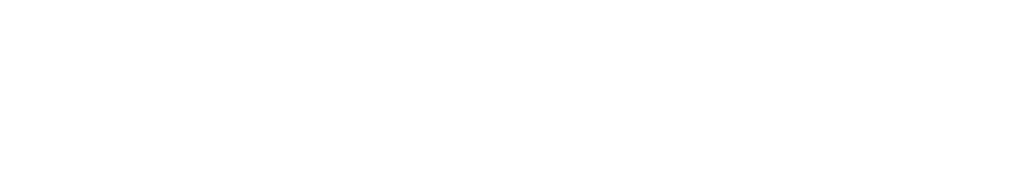
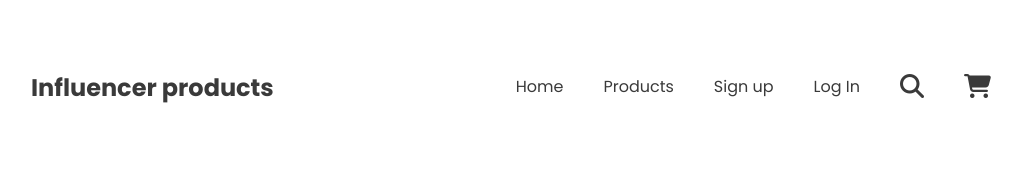
Before and after one commit to kawsar-hussain/programming-hero-m10, a plain HTML site: page index.html in a window 1280 px wide. Shown: the whole page, without its empty margins (129-1151 px from the left). Drawn offline with Linux system fonts and the light colour scheme.

Commit message:
added nav-bar

```diff
--- a/index.html
+++ b/index.html
@@ -12,10 +12,43 @@
       href="https://fonts.googleapis.com/css2?family=Inter:ital,opsz,wght@0,14..32,100..900;1,14..32,100..900&family=Poppins:ital,wght@0,100;0,200;0,300;0,400;0,500;0,600;0,700;0,800;0,900;1,100;1,200;1,300;1,400;1,500;1,600;1,700;1,800;1,900&display=swap"
       rel="stylesheet"
     />
+
+    <!-- icons -->
+    <link
+      rel="stylesheet"
+      href="https://cdnjs.cloudflare.com/ajax/libs/font-awesome/6.7.2/css/all.min.css"
+      integrity="sha512-Evv84Mr4kqVGRNSgIGL/F/aIDqQb7xQ2vcrdIwxfjThSH8CSR7PBEakCr51Ck+w+/U6swU2Im1vVX0SVk9ABhg=="
+      crossorigin="anonymous"
+      referrerpolicy="no-referrer"
+    />
     <!-- css link -->
     <link rel="stylesheet" href="styles/style.css" />
     <!-- mobile.css -->
     <link rel="stylesheet" href="styles/mobile.css" media="screen and (max-width: 768px)" />
   </head>
-  <body></body>
+  <body>
+    <!-- header start here -->
+    <header>
+      <nav class="flex-col">
+        <h1 class="nav__title">Influencer products</h1>
+        <ul>
+          <li><a href="./index.html">Home</a></li>
+          <li><a href="#">Products</a></li>
+          <li><a href="#">Sign up</a></li>
+          <li><a href="#">Log In</a></li>
+          <li>
+            <a href="#"><i class="fa-solid fa-magnifying-glass search"></i></a>
+          </li>
+          <li>
+            <a href="#"><i class="fa-solid fa-cart-shopping cart"></i></a>
+          </li>
+        </ul>
+      </nav>
+      <section class="banner">
+
+      </section>
+    </header>
+    <!-- header end here -->
+    <header>
+  </body>
 </html>
--- a/styles/mobile.css
+++ b/styles/mobile.css
@@ -0,0 +1,21 @@
+header,
+main {
+  padding: 0 10px;
+}
+/* common classes */
+.flex-col {
+  flex-direction: column;
+}
+
+/* header start */
+nav {
+  padding: 30px 0;
+}
+
+/* ! justify-content isn't working here */
+ul {
+  margin-top: 20px;
+  /*? justify-content: space-around; */
+}
+
+/* header end */
--- a/styles/style.css
+++ b/styles/style.css
@@ -22,10 +22,46 @@ main {
   padding: 0 160px;
 }
 
+section {
+  margin-bottom: 100px;
+}
+
 /* variables */
 :root {
   --primary-color: #e02c6d;
-  --background-color: #aaaaaa;
-  --dark1: #6c6c6c;
+  --dark1: #3a3a3a;
   --dark2: #787885;
 }
+
+/* header start here */
+nav {
+  display: flex;
+  justify-content: space-between;
+  align-items: center;
+  padding: 70px 0;
+}
+
+.nav-title {
+  font-size: 24px;
+}
+
+ul {
+  display: flex;
+  gap: 40px;
+}
+
+ul a {
+  color: #3a3a3a;
+}
+
+ul a:hover {
+  color: var(--primary-color);
+  transition: 0.3s;
+}
+
+.search,
+.cart {
+  font-size: 24px;
+}
+
+/* header end here */
```
